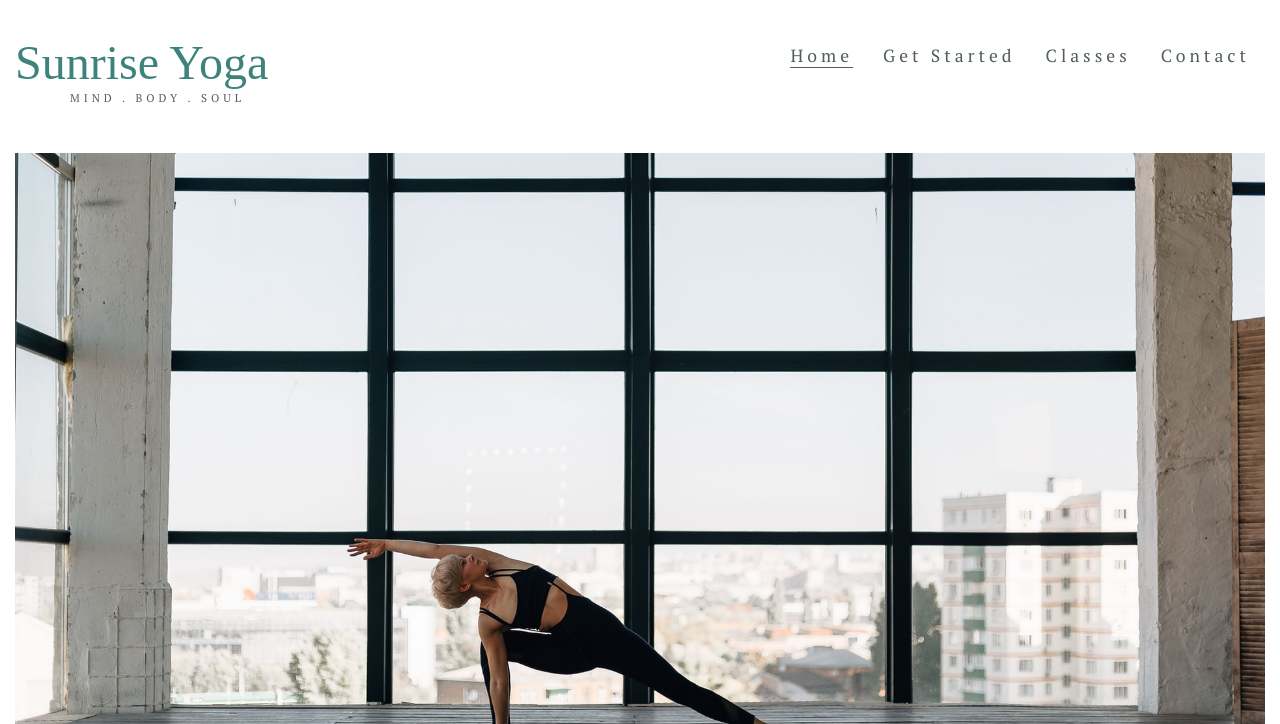
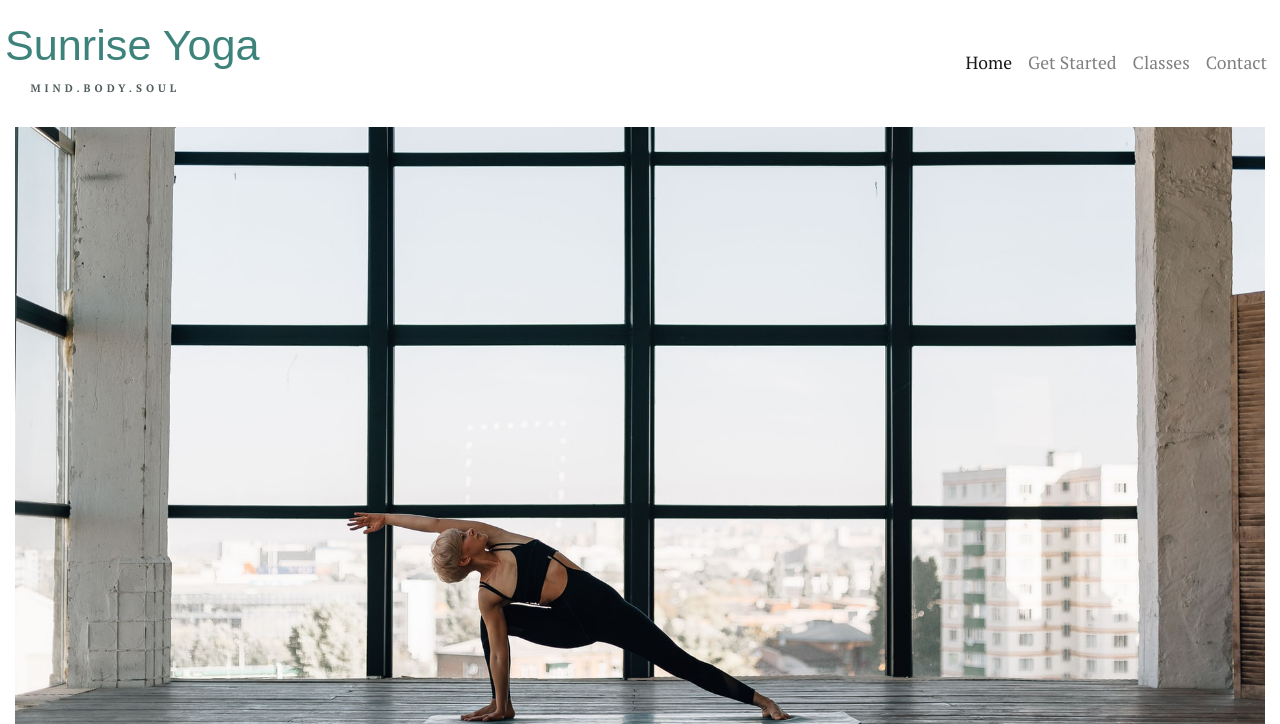
Before and after one commit to anyahush/sunrise-yoga, a plain HTML site: page index.html in a window 1280 px wide. Shown: the top 724 px of the page. Drawn offline with nearby package versions, Linux system fonts and the light colour scheme; a web font is replaced by a local one.

Commit message:
Adding Bootstrap features to index.html

```diff
--- a/assets/css/style.css
+++ b/assets/css/style.css
@@ -1,4 +1,4 @@
-@import url('https://fonts.googleapis.com/css2?family=Meddon&family=PT+Serif:ital@0;1&family=Roboto+Condensed:wght@300;400&display=swap');
+@import url('https://fonts.googleapis.com/css2?family=Meddon&family=PT+Serif:ital,wght@0,400;0,700;1,700&display=swap');
 
 
 * {
@@ -17,74 +17,54 @@ body {
 
 
 
-h1 {
-    font-family: 'Meddon';
+#title {
+    font-size: 120%;
+    font-family: 'Meddon', sans-serif;
     font-weight: 300;
     color: #3e837b;
-    padding-bottom: 10px;
 
 }
 
-.logo {
-    float: left;
-    text-decoration: none;
-    color: inherit;
+#tagline {
+    font-size: 30%;
+    font-family: 'PT Serif', sans-serif;
+    font-weight: 700;
+    color: #515d5f;
+    text-transform: uppercase;
+    letter-spacing: 4px;
+    padding-left: 10%;
+}
+
+nav.navbar.navbar-expand-md {
+    padding: 10px 5px;
 
 }
 
-#title {
-    font-size: 300%;
-    margin: 7px 15px;
+.navbar-nav {
+    font-size: 110%;
+    font-family: 'PT Serif';
+    color: #515d5f;
 }
 
-#tagline {
-    font-size: 70%;
-    font-family: 'PT Serif';
-    font-weight: 200;
-    text-transform: uppercase;
-    letter-spacing: 4px;
-    text-decoration: none;
-    position: relative;
-    left: 70px;
-    bottom: 30px;
-
+.navbar-collapse {
+    text-align: center;
 }
 
-#menu {
-    font-size: 110%;
-    font-family: 'PT Serif';
-    list-style-type: none;
-    letter-spacing: 4px;
-
+.navbar-toggler {
+    border: none;
+    margin-bottom: 20px;
 }
 
-#title,
-#menu {
-    line-height: 80px;
+@media only screen and (min-width: 768px) {
+    #logo {
+        font-size: 180%;
+        padding-top: 5px;
+    }
 }
 
 
-#menu li {
-    float: right;
-    margin-right: 30px;
-}
-
-#menu a {
-    text-decoration: none;
-    color: inherit;
-}
-
-#menu a:hover {
-    border-bottom: 1px solid #515d5f;
-}
-
-.present {
-    border-bottom: 1px solid #515d5f;
-
-}
-
 #hero-image {
-    height: 600px;
+    height: 400px;
     width: 100%;
     background: url(../images/hero-image.jpg) no-repeat bottom;
     overflow: hidden;
@@ -93,6 +73,11 @@ h1 {
 
 }
 
+@media only screen and (min-width:768px) {
+    #hero-image {
+        height: 600px;
+    }
+}
 
 
 
@@ -123,7 +108,8 @@ h1 {
     float: right;
     width: 500px;
     height: 500px;
-    margin: 0 auto;
+    margin: 0 0 50px 50px;
+
 
 
 }
@@ -139,6 +125,8 @@ h1 {
 #our-ethos {
 
     text-align: center;
+    margin: 80px 0;
+    padding-top: 80px;
 }
 
 #our-ethos h2 {
@@ -149,8 +137,8 @@ h1 {
 
 
 .ethos {
-    margin: 30px;
-    padding: 30px;
+    margin: 30px 0;
+    padding: 30px 0;
 }
 
 #sign-up {
--- a/index.html
+++ b/index.html
@@ -5,8 +5,8 @@
     <meta charset="UTF-8">
     <meta name="viewport" content="width=device-width, initial-scale=1.0">
     <title>Sunrise Yoga</title>
-    <link rel="stylesheet" href="https://cdn.jsdelivr.net/npm/bootstrap@4.5.3/dist/css/bootstrap.min.css"
-        integrity="sha384-TX8t27EcRE3e/ihU7zmQxVncDAy5uIKz4rEkgIXeMed4M0jlfIDPvg6uqKI2xXr2" crossorigin="anonymous">
+    <link rel="stylesheet" href="https://cdn.jsdelivr.net/npm/bootstrap@4.6.0/dist/css/bootstrap.min.css"
+        integrity="sha384-B0vP5xmATw1+K9KRQjQERJvTumQW0nPEzvF6L/Z6nronJ3oUOFUFpCjEUQouq2+l" crossorigin="anonymous">
     <link rel="stylesheet" href="https://use.fontawesome.com/releases/v5.6.3/css/all.css"
         integrity="sha384-UHRtZLI+pbxtHCWp1t77Bi1L4ZtiqrqD80Kn4Z8NTSRyMA2Fd33n5dQ8lWUE00s/" crossorigin="anonymous" />
     <link href="assets/css/style.css" rel="stylesheet" type="text/css">
@@ -17,34 +17,40 @@
 
 
     <header>
-        <a href="index.html" class="logo">
-            <h1 id="title">Sunrise Yoga</h1>
-            <p id="tagline">Mind . Body . Soul</p>
-
-        </a>
-
-        <nav>
-            <ul id="menu">
-
-                <li>
-                    <a href="contact.html" aria-label="Go to the contact page">Contact</a>
-                </li>
-                <li>
-                    <a href="classes.html" aria-label="Go to the classes page">Classes</a>
-                </li>
-                <li>
-                    <a href="get-started.html" aria-label="Go to the Get Started page">Get Started</a>
-                </li>
-                <li>
-                    <a href="index.html" class="present" aria-label="Go to the home page">Home</a>
-
-                </li>
 
 
+        <nav class="navbar navbar-expand-md navbar-light">
+            <a class="navbar-brand" href="index.html">
+                <div id="logo">
+                    <h1 id="title">Sunrise Yoga</h1>
+                    <p id="tagline">Mind.Body.Soul</p>
+                </div>
+            </a>
+            <button class="navbar-toggler" type="button" data-toggle="collapse" data-target="#navbardropdown"
+                aria-controls="navbardropdown" aria-expanded="false" aria-label="Toggle navigation">
+                <span class="navbar-toggler-icon"></span>
+            </button>
 
-            </ul>
+            <div class="collapse navbar-collapse" id="navbardropdown">
+                <ul class="navbar-nav ml-auto">
+                    <li class="nav-item active">
+                        <a class="nav-link" href="index.html" id="navbardropdown">Home <span
+                                class="sr-only">(current)</span></a>
+                    </li>
+                    <li class="nav-item">
+                        <a class="nav-link" href="get-started.html">Get Started</a>
+                    </li>
+                    <li class="nav-item">
+                        <a class="nav-link" href="classes.html">Classes</a>
+                    </li>
+                    <li class="nav-item">
+                        <a class="nav-link" href="contact.html">Contact</a>
+                    </li>
+                </ul>
 
+            </div>
         </nav>
+
 
     </header>
 
@@ -67,6 +73,7 @@
     <!-- Welcome Section-->
     <div class="container">
         <section id="welcome">
+
             <div class="row">
 
                 <div class="col-sm-12 col-lg-6">
@@ -106,7 +113,7 @@
                 </div>
 
 
-                <div class="col-sm-12 col-lg-6">
+                <div class="d-none d-md-block col-md-12 col-lg-6">
 
                     <div id="intro-image">
 
@@ -315,8 +322,8 @@
     <script src="https://code.jquery.com/jquery-3.5.1.slim.min.js"
         integrity="sha384-DfXdz2htPH0lsSSs5nCTpuj/zy4C+OGpamoFVy38MVBnE+IbbVYUew+OrCXaRkfj" crossorigin="anonymous">
     </script>
-    <script src="https://cdn.jsdelivr.net/npm/bootstrap@4.5.3/dist/js/bootstrap.bundle.min.js"
-        integrity="sha384-ho+j7jyWK8fNQe+A12Hb8AhRq26LrZ/JpcUGGOn+Y7RsweNrtN/tE3MoK7ZeZDyx" crossorigin="anonymous">
+    <script src="https://cdn.jsdelivr.net/npm/bootstrap@4.6.0/dist/js/bootstrap.bundle.min.js"
+        integrity="sha384-Piv4xVNRyMGpqkS2by6br4gNJ7DXjqk09RmUpJ8jgGtD7zP9yug3goQfGII0yAns" crossorigin="anonymous">
     </script>
 </body>
 
```
